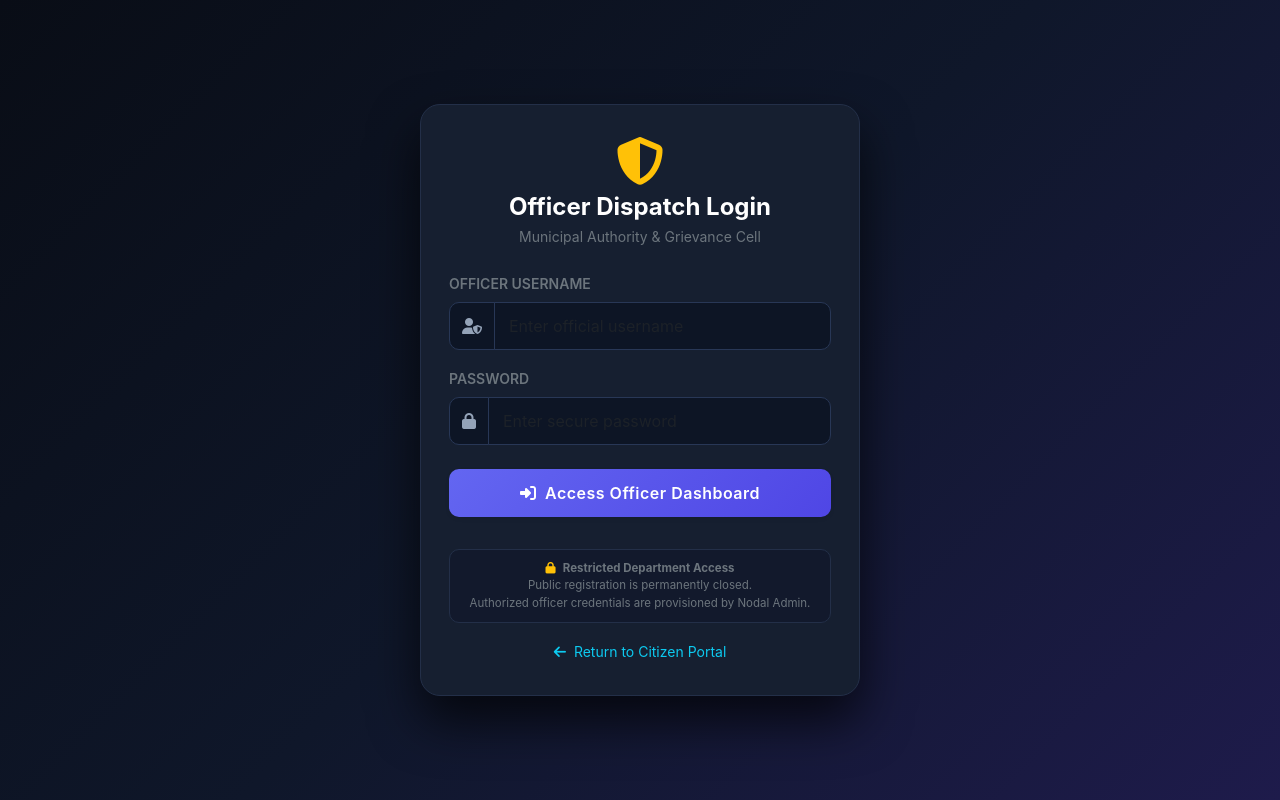
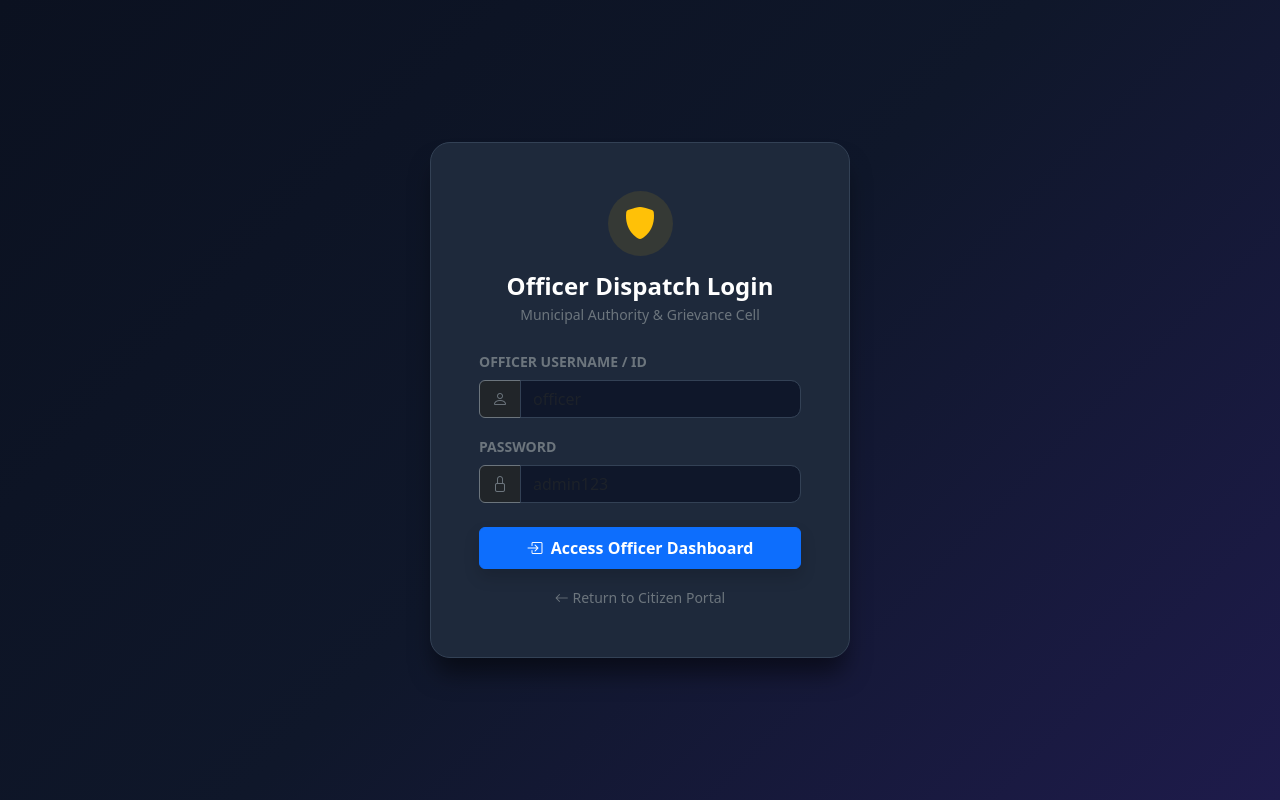
Before and after one commit to RohiVishwa/civic-ai-portal, a Flask app: page /login in a window 1280 px wide. Run offline with Flask 3, Linux system fonts and the light colour scheme.

Commit message:
Fix login form input names and field submission

```diff
--- a/app.py
+++ b/app.py
@@ -301,21 +301,25 @@ def register():
 def login():
     error = None
     if request.method == 'POST':
-        officer_id = request.form.get('officer_id', '').strip().lower()
-        password = request.form.get('password', '').strip()
+        # Accept either officer_id or username
+        uid = (request.form.get('officer_id') or request.form.get('username') or '').strip().lower()
+        pwd = (request.form.get('password') or '').strip()
 
-        # Direct Hardcoded Match + Database Match
-        if (officer_id == "officer" or officer_id == "officer@civic.gov" or officer_id == "admin@civic.gov") and (password == "admin123" or password == "CivicAdmin@2026"):
+        # Direct Hardcoded Match
+        valid_users = ["officer", "officer@civic.gov", "admin@civic.gov", "admin"]
+        valid_passes = ["admin123", "civicadmin@2026", "admin"]
+
+        if uid in valid_users and pwd in valid_passes:
             session['officer_logged_in'] = True
             session['officer_name'] = "Chief Officer"
             session['officer_dept'] = "Municipal Administration"
             return redirect(url_for('admin_panel'))
 
-        # Check DB for newly registered officers
+        # Check DB records
         conn = sqlite3.connect(DB_NAME)
         conn.row_factory = sqlite3.Row
         cur = conn.cursor()
-        cur.execute("SELECT * FROM officers WHERE LOWER(officer_id) = ? AND password = ?", (officer_id, password))
+        cur.execute("SELECT * FROM officers WHERE LOWER(officer_id) = ? AND password = ?", (uid, pwd))
         officer = cur.fetchone()
         conn.close()
 
@@ -328,6 +332,7 @@ def login():
             error = "Invalid credentials. Use ID: officer | Pass: admin123"
 
     return render_template('login.html', error=error)
+
 @app.route('/logout')
 def logout():
     session.clear()
--- a/templates/login.html
+++ b/templates/login.html
@@ -3,130 +3,85 @@
 <head>
     <meta charset="UTF-8">
     <meta name="viewport" content="width=device-width, initial-scale=1.0">
-    <title>Officer Dispatch Login - CivicAI</title>
-    <link href="https://cdn.jsdelivr.net/npm/bootstrap@5.3.0/dist/css/bootstrap.min.css" rel="stylesheet">
-    <link rel="stylesheet" href="https://cdnjs.cloudflare.com/ajax/libs/font-awesome/6.4.0/css/all.min.css">
+    <title>Officer Dispatch Login | CivicAI</title>
+    <link href="https://cdn.jsdelivr.net/npm/bootstrap@5.3.3/dist/css/bootstrap.min.css" rel="stylesheet">
+    <link rel="stylesheet" href="https://cdn.jsdelivr.net/npm/bootstrap-icons@1.11.3/font/bootstrap-icons.min.css">
     <style>
         body {
-            background: linear-gradient(135deg, #090d16 0%, #0f172a 50%, #1e1b4b 100%);
-            font-family: -apple-system, BlinkMacSystemFont, "Segoe UI", Roboto, sans-serif;
+            background: linear-gradient(135deg, #0b1120 0%, #0f172a 50%, #1e1b4b 100%);
+            color: #f8fafc;
             min-height: 100vh;
             display: flex;
             align-items: center;
             justify-content: center;
             padding: 20px;
-            color: #f8fafc;
+            font-family: system-ui, -apple-system, BlinkMacSystemFont, "Segoe UI", Roboto, sans-serif;
         }
-        .auth-card {
-            background: #161f30;
+        .login-card {
+            background-color: #1e293b;
+            border: 1px solid #334155;
             border-radius: 20px;
-            border: 1px solid #232f48;
-            max-width: 440px;
+            box-shadow: 0 20px 25px -5px rgba(0, 0, 0, 0.5);
+            max-width: 420px;
             width: 100%;
-            padding: 32px 28px;
-            box-shadow: 0 25px 50px rgba(0, 0, 0, 0.7);
         }
         .form-control {
-            background: #0d1525;
-            border: 1px solid #283756;
-            color: #f8fafc;
+            background-color: #0f172a;
+            border: 1px solid #334155;
+            color: #ffffff !important;
             border-radius: 10px;
-            padding: 11px 14px;
         }
         .form-control:focus {
-            background: #0d1525;
-            border-color: #6366f1;
-            color: #ffffff;
-            box-shadow: 0 0 0 0.25rem rgba(99, 102, 241, 0.25);
-        }
-        .input-group-text {
-            background: #0d1525;
-            border: 1px solid #283756;
-            color: #94a3b8;
-            border-radius: 10px 0 0 10px;
-        }
-        .btn-login {
-            background: linear-gradient(135deg, #6366f1, #4f46e5);
-            border: none;
-            border-radius: 10px;
-            padding: 12px;
-            font-weight: 600;
-            letter-spacing: 0.5px;
-            color: #ffffff;
-            transition: all 0.2s ease;
-        }
-        .btn-login:hover {
-            background: linear-gradient(135deg, #4f46e5, #4338ca);
-            color: #ffffff;
-        }
-        .secure-badge {
-            background: rgba(15, 23, 42, 0.6);
-            border: 1px solid #232f48;
-            border-radius: 10px;
-            padding: 10px 12px;
+            background-color: #0f172a;
+            border-color: #38bdf8;
+            box-shadow: 0 0 0 0.25rem rgba(56, 189, 248, 0.25);
         }
     </style>
 </head>
 <body>
 
-<div class="auth-card">
+<div class="login-card p-4 p-md-5">
     <div class="text-center mb-4">
-        <i class="fa-solid fa-shield-halved fa-3x text-warning mb-2"></i>
-        <h4 class="fw-bold text-white m-0">Officer Dispatch Login</h4>
-        <p class="text-secondary small mt-1">Municipal Authority & Grievance Cell</p>
+        <div class="d-inline-flex align-items-center justify-content-center bg-warning bg-opacity-10 text-warning rounded-circle mb-3" style="width: 65px; height: 65px;">
+            <i class="bi bi-shield-fill fs-2"></i>
+        </div>
+        <h4 class="fw-bold text-white mb-1">Officer Dispatch Login</h4>
+        <p class="text-secondary small mb-0">Municipal Authority & Grievance Cell</p>
     </div>
 
-    {% with messages = get_flashed_messages(with_categories=true) %}
-        {% if messages %}
-            {% for category, message in messages %}
-                <div class="alert alert-{{ category if category != 'error' else 'danger' }} py-2 small mb-3 border-0">
-                    <i class="fa-solid fa-circle-info me-1"></i> {{ message }}
-                </div>
-            {% endfor %}
-        {% endif %}
-    {% endwith %}
-
     {% if error %}
-        <div class="alert alert-danger py-2 small mb-3 border-0">
-            <i class="fa-solid fa-triangle-exclamation me-1"></i> {{ error }}
-        </div>
+    <div class="alert alert-danger py-2 small mb-3 text-center">
+        <i class="bi bi-exclamation-triangle-fill me-1"></i> {{ error }}
+    </div>
     {% endif %}
 
-    <form action="/login" method="POST">
+    <form method="POST" action="/login">
         <div class="mb-3">
-            <label class="form-label small text-secondary fw-semibold">OFFICER USERNAME</label>
+            <label class="form-label text-secondary small fw-bold">OFFICER USERNAME / ID</label>
             <div class="input-group">
-                <span class="input-group-text"><i class="fa-solid fa-user-shield"></i></span>
-                <input type="text" name="username" class="form-control" placeholder="Enter official username" required autocomplete="off">
+                <span class="input-group-text bg-dark border-secondary text-secondary"><i class="bi bi-person"></i></span>
+                <input type="text" name="officer_id" class="form-control" placeholder="officer" required>
             </div>
         </div>
 
         <div class="mb-4">
-            <label class="form-label small text-secondary fw-semibold">PASSWORD</label>
+            <label class="form-label text-secondary small fw-bold">PASSWORD</label>
             <div class="input-group">
-                <span class="input-group-text"><i class="fa-solid fa-lock"></i></span>
-                <input type="password" name="password" class="form-control" placeholder="Enter secure password" required>
+                <span class="input-group-text bg-dark border-secondary text-secondary"><i class="bi bi-lock"></i></span>
+                <input type="password" name="password" class="form-control" placeholder="admin123" required>
             </div>
         </div>
 
-        <button type="submit" class="btn btn-login w-100 shadow-sm mb-3">
-            <i class="fa-solid fa-right-to-bracket me-1"></i> Access Officer Dashboard
+        <button type="submit" class="btn btn-primary w-100 py-2 fw-bold shadow">
+            <i class="bi bi-box-arrow-in-right me-1"></i> Access Officer Dashboard
         </button>
+
+        <div class="text-center mt-3">
+            <a href="/" class="text-secondary text-decoration-none small">
+                <i class="bi bi-arrow-left"></i> Return to Citizen Portal
+            </a>
+        </div>
     </form>
-
-    <div class="secure-badge text-center mt-3">
-        <small class="text-secondary d-block" style="font-size: 11.5px; line-height: 1.5;">
-            <i class="fa-solid fa-lock text-warning me-1"></i> <strong>Restricted Department Access</strong><br>
-            Public registration is permanently closed.<br>
-            Authorized officer credentials are provisioned by Nodal Admin.
-        </small>
-    </div>
-
-    <div class="text-center mt-3">
-        <a href="/" class="text-decoration-none text-info small">
-            <i class="fa-solid fa-arrow-left me-1"></i> Return to Citizen Portal
-        </a>
-    </div>
 </div>
 
 </body>
```
